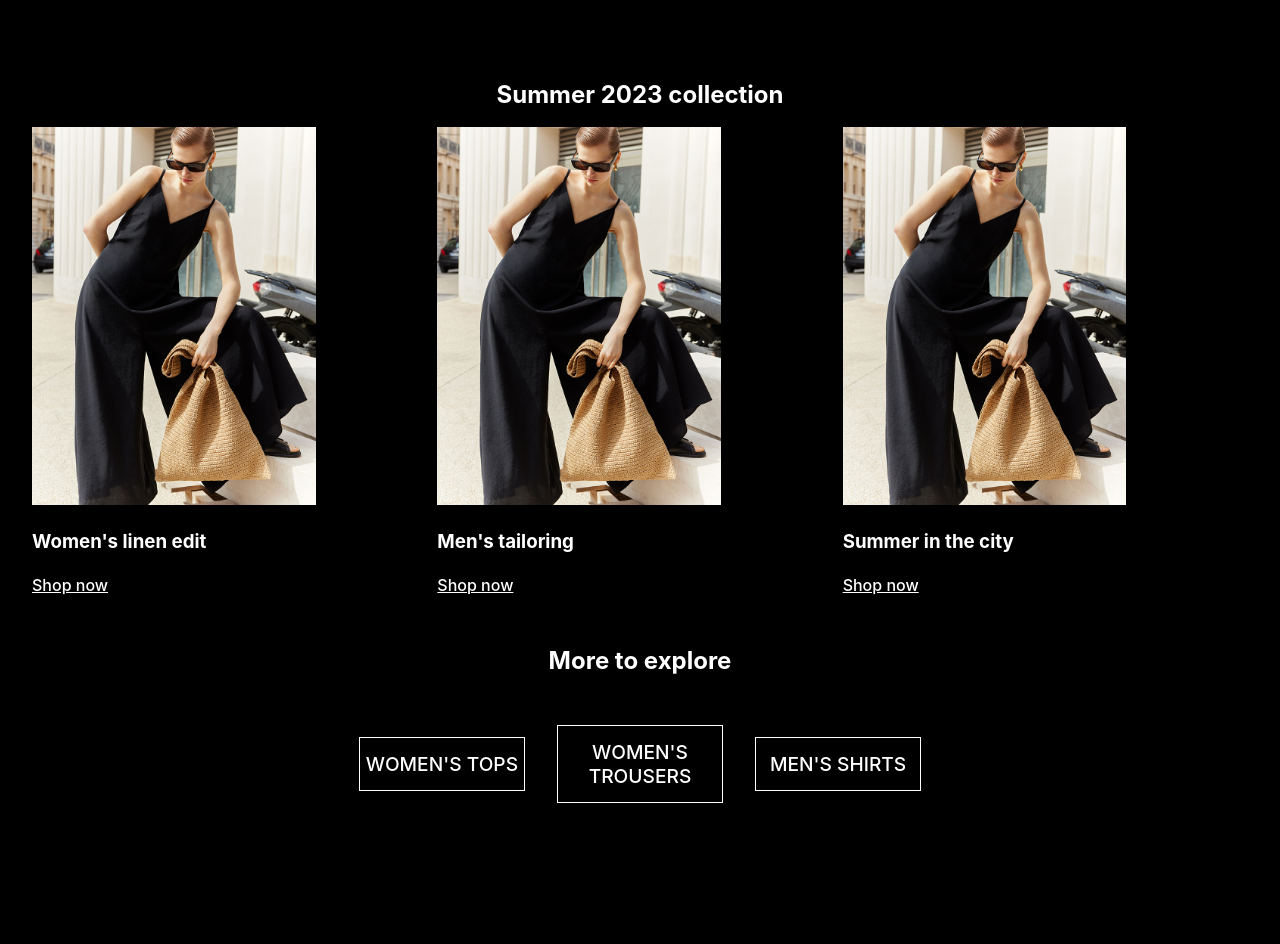
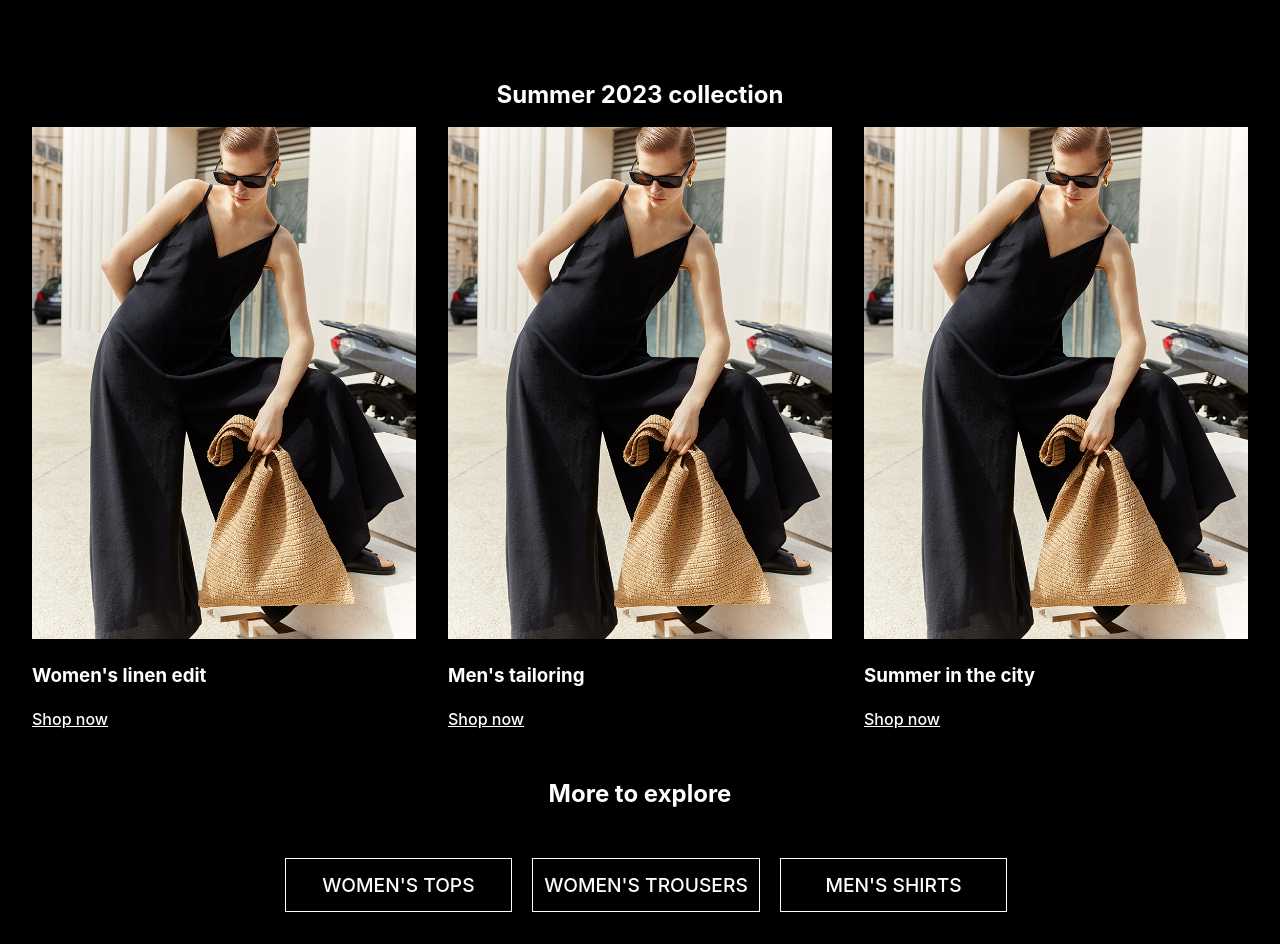
Before and after one commit to NickBevers/fshn-interface, a Vue app: page /explore in a window 1280 px wide. Shown: the part 1106-2050 px from the top of the page. Before the commit the page ends 1941 px from the top, so only its background shows below. Built offline with nearby package versions, Linux system fonts and the light colour scheme.

Commit message:
feat: connect api to catalog page

```diff
--- a/src/components/clothingItems.vue
+++ /dev/null
@@ -1,139 +0,0 @@
-<script lang="ts" setup>
-    import { onMounted, ref, Ref } from 'vue';
-    import router from '../router';
-
-    const clothes:Ref = ref([]);
-
-    const categoryName = window.location.pathname.split("/")[2];
-
-    onMounted(() => {
-
-        fetch(`${import.meta.env.VITE_API_URL}/clothing/category/${categoryName}`, {
-            method: "GET",
-            headers: {
-                "Content-Type": "application/json",
-                "Authorization": `Bearer ${localStorage.getItem("jwtToken")}`
-            },
-            mode: "cors"
-
-        }
-        )
-            .then((response) => {
-                return response.json();
-            })
-            .then((data) => {
-                console.log(data);
-                clothes.value = data.data;
-            })
-            .catch((error) => {
-                console.log(error);
-            });
-    });
-
-    function detailPage(id: string) {
-        console.log(id);
-        router.push({ name: "Detail", params: { id: id } });
-    }
-
-
-</script>
-
-<template>
-    <div class="links">
-        <div class="menu">
-            <a class="black_btn back_btn" @click="$router.back()">
-                <img class="arrow" src="../assets/arrow.svg" alt="Arrow icon">
-                <p>Go Back</p>
-            </a>
-        </div>
-
-        <div class="menu">
-            <a class="black_btn back_btn" @click="$router.back()">
-                <img class="filter" src="../assets/filter_icon.svg" alt="Arrow icon">
-                <p>Filters</p>
-            </a>
-        </div>
-    </div>
-
-    <div class="container">
-
-        <div v-for="clothing in clothes" :key="clothing._id" class="clothing-item">
-            <a @click="detailPage(clothing._id)">
-                <img class="clothing-item-img" :src="clothing.headImage" alt="">
-            </a>
-        </div>
-    </div>
-</template>
-
-<style scoped>
-    a {
-        color: white;
-    }
-
-    .links {
-        display: flex;
-        flex-direction: row;
-        justify-content: space-between;
-        align-items: center;
-    }
-    .black_btn {
-        display: block;
-        width: 100%;
-        border: solid 1px white;
-        background-color: transparent;
-        padding: 14px 5px;
-        font-size: 1.2rem;
-        cursor: pointer;
-        text-align: center;
-        margin: 2rem 0;
-
-    }
-    .back_btn {
-        display: flex;
-        justify-content: center;
-        align-items: center;
-        gap: 0.8rem;
-        padding: 0em 0.5rem;
-    }
-
-    .link {
-        display: flex;
-        justify-content: flex-start;
-    }
-
-    .arrow {
-        width: 20%;
-    }
-    .filter {
-        width: 100%;
-    }
-    .container {
-        display: grid;
-        grid-template-columns: repeat(2, 1fr);
-        padding-left: 100px;
-        overflow-y: scroll;
-        height: 40rem;
-    }
-
-    ::-webkit-scrollbar {
-        width: 1rem;
-    }
-
-    ::-webkit-scrollbar-track {
-        background: slategray;
-        border-radius: 1rem;
-    }
-
-    ::-webkit-scrollbar-thumb {
-        background: #cccccc;
-        border-radius: 1rem;
-    }
-
-    .clothing-item {
-        padding-bottom: 40px;
-    }
-
-    .clothing-item-img {
-        width: 100%;
-    }
-</style>
--- a/src/router.ts
+++ b/src/router.ts
@@ -15,7 +15,7 @@ export default createRouter({
             component: Home
         },
         {
-            path: '/catalog',
+            path: '/catalog/:name',
             name: 'Catalog',
             component: Catalog
         },
--- a/src/views/CatalogPage.vue
+++ b/src/views/CatalogPage.vue
@@ -1,19 +1,138 @@
 <script lang="ts" setup>
     // import components
     import Navigation from '../components/navComponent.vue';
+    import BackButton from '../components/backButton.vue';
+
+    import { onMounted, ref, Ref } from 'vue';
+    import router from '../router';
+
+    const clothes:Ref = ref([]);
+
+    const categoryName = window.location.pathname.split("/")[2];
+
+    onMounted(() => {
+
+        fetch(`${import.meta.env.VITE_API_URL}/clothing/category/${categoryName}`, {
+            method: "GET",
+            headers: {
+                "Content-Type": "application/json",
+                "Authorization": `Bearer ${localStorage.getItem("jwtToken")}`
+            },
+            mode: "cors"
+
+        }
+        )
+            .then((response) => {
+                return response.json();
+            })
+            .then((data) => {
+                console.log(data);
+                clothes.value = data.data;
+            })
+            .catch((error) => {
+                console.log(error);
+            });
+    });
+
+    function detailPage(id: string) {
+        console.log(id);
+        router.push({ name: "Detail", params: { id: id } });
+    }
 </script>
 
 <template>
     <Navigation/>
 
-    <div class="content">
+    <div class="container">
+        <div class="links">
+            <BackButton/>
+
+            <div class="menu">
+            <a class="black_btn back_btn" @click="$router.back()">
+                <img class="filter" src="../assets/filter_icon.svg" alt="Arrow icon">
+                <p>Filters</p>
+            </a>
+        </div>
+        </div>
+
+
+        <div class="content">
+            <h2 class="content_title">{{ categoryName }}</h2>
+
+            <div class="categories">
+
+                 <div v-for="clothing in clothes" :key="clothing._id" class="category">
+                    <a @click="detailPage(clothing._id)">
+                        <img class="category_img" :src="clothing.headImage" alt="">
+                        <h3 class="category_title">{{ clothing.name }}</h3>
+                    </a>
+
+                 </div>
+
+            </div>
+
+        </div>
+
     </div>
 
 
 </template>
 
 <style scoped>
-    .content {
-        margin-top: 12rem;
+    .container {
+        margin-top: 8rem;
+    }
+
+    /*.content {
+        margin: 0 auto;
+        width: 90%;
+    }*/
+
+    .content{
+        display: flex;
+        flex-direction: column;
+        align-items: center;
+        justify-content: center;
+    }
+
+    .links {
+        display: flex;
+        flex-direction: row;
+        justify-content: space-between;
+        align-items: center;
+    }
+    .black_btn {
+        display: flex;
+        justify-content: center;
+        align-items: center;
+        gap: 0.8rem;
+        padding: 0em 0.5rem;
+        width: 100%;
+        border: solid 1px white;
+        background-color: transparent;
+        text-transform: uppercase;
+    }
+
+    .filter {
+        width: 20%;
+    }
+
+    .content_title{
+        margin-bottom: 1.5625rem;
+        text-transform: capitalize;
+    }
+    .categories{
+        display: grid;
+        grid-template-columns: repeat(3, 1fr);
+        grid-gap: 2rem;
+    }
+
+    .category_img{
+        width: 100%;
+    }
+
+    .category_title {
+        font-size: 1rem;
+        text-transform: capitalize;
     }
 </style>
--- a/src/views/ExplorePage.vue
+++ b/src/views/ExplorePage.vue
@@ -50,9 +50,9 @@
         <div class="secondary_category">
             <h2>More to explore</h2>
             <div class="categories">
-                <a class="black_btn" href="*">Women's tops</a>
-                <a class="black_btn" href="*">Women's trousers</a>
-                <a class="black_btn" href="*">Men's shirts</a>
+                <a class="black_btn category_btn" href="*">Women's tops</a>
+                <a class="black_btn category_btn" href="*">Women's trousers</a>
+                <a class="black_btn category_btn" href="*">Men's shirts</a>
             </div>
         </div>
 
@@ -105,14 +105,14 @@
     }
 
     .collections {
-        display: flex;
-        flex-direction: row;
-        justify-content: space-between;
-        align-items: center;
+        display: grid;
+        grid-template-columns: repeat(3, 1fr);
+        gap: 2rem;
+
     }
 
     .collection_img {
-        width: 70%;
+        width: 100%;
     }
 
     .cta {
@@ -129,10 +129,12 @@
     }
 
     .categories{
-        display: flex;
-        flex-direction: row;
-        justify-content: space-between;
-        align-items: center;
+        display: grid;
+        grid-template-columns: repeat(3, 1fr);
         gap: 2rem;
     }
+
+    .category_btn {
+        padding: 14px 5px;
+    }
 </style>
```
